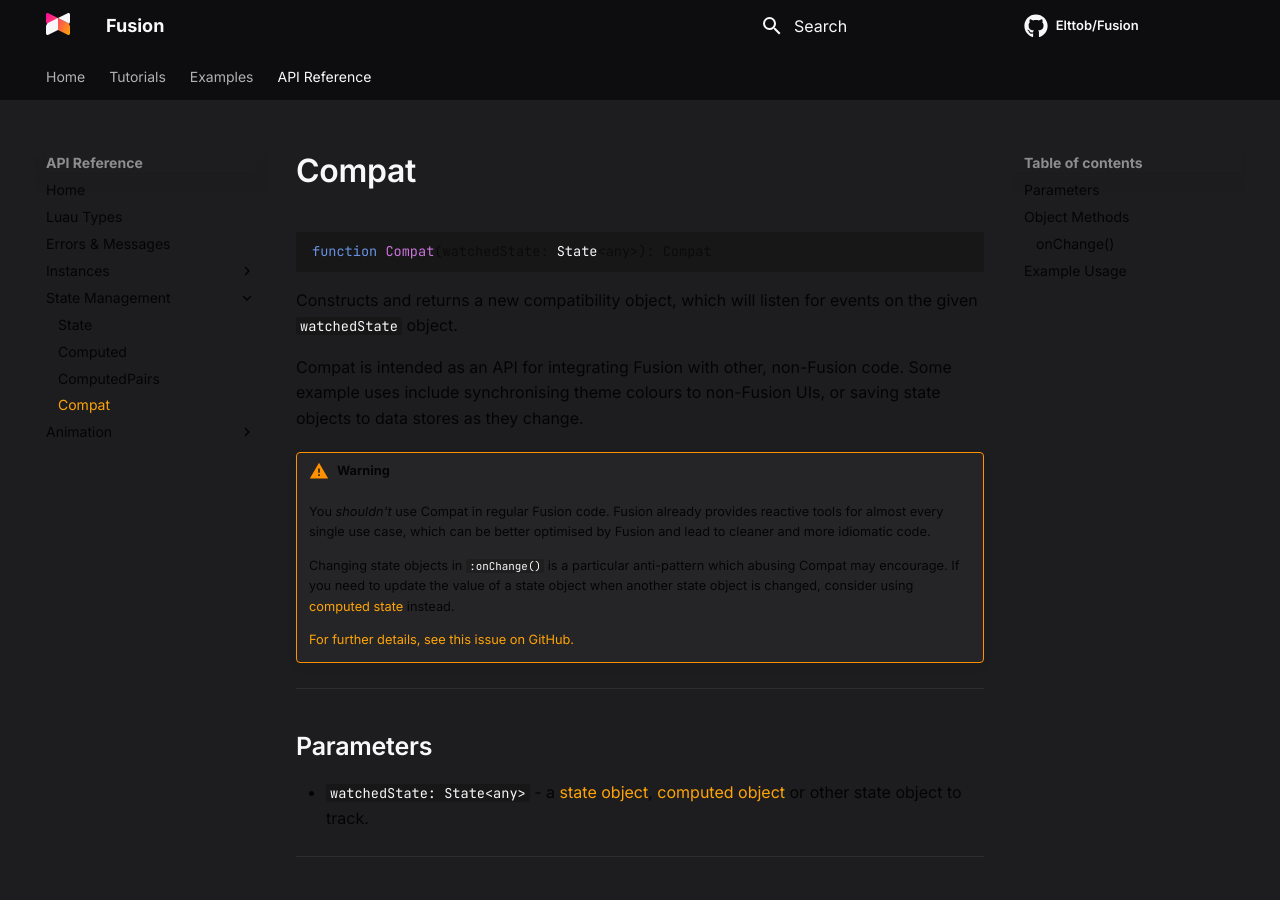
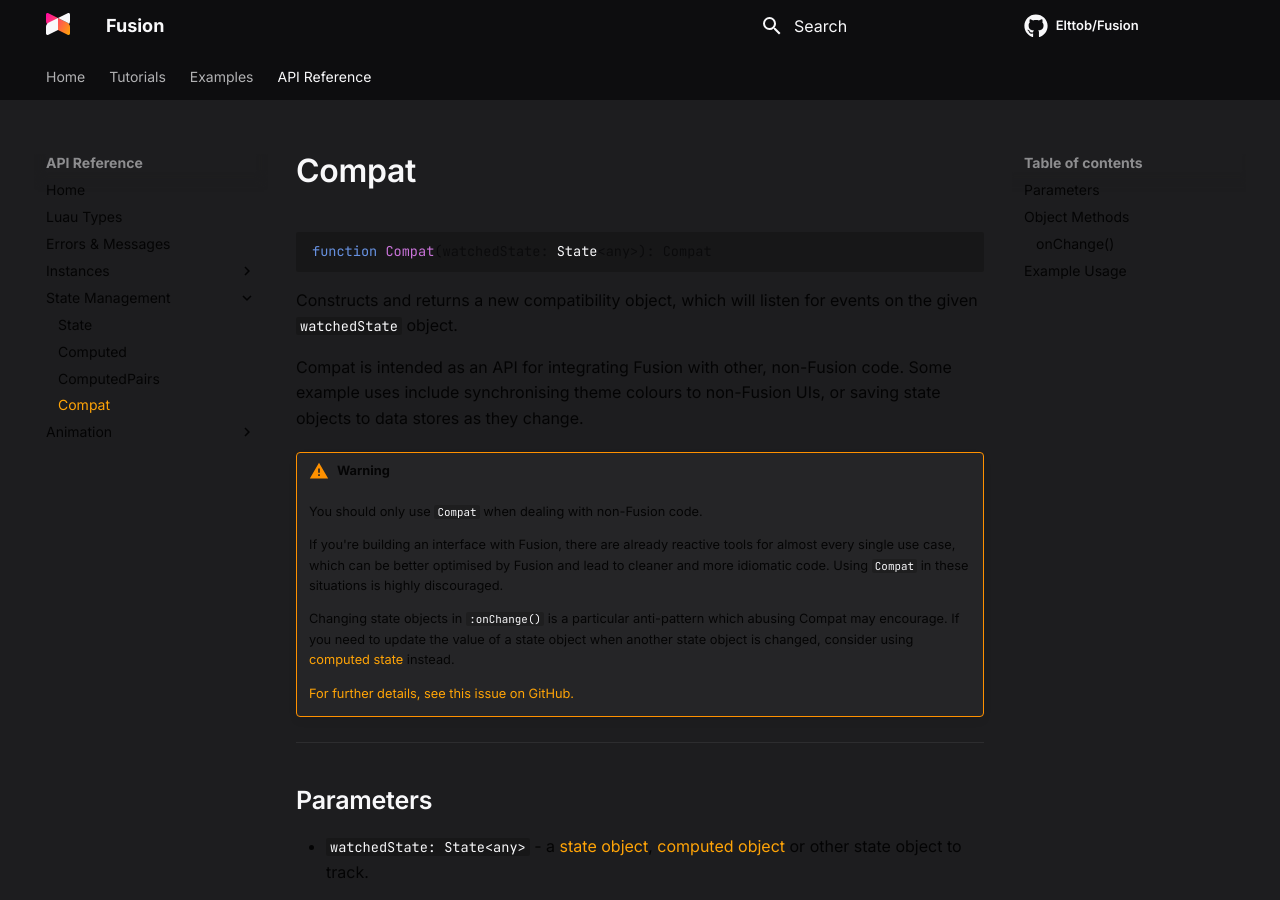
Before and after one commit to dphfox/Fusion, an MkDocs documentation site: the page built from docs/api-reference/api/compat.md, in a window 1280 px wide and 900 px high. Built offline with MkDocs 1.6.1 and Material for MkDocs 9.7.7, drawn with Linux system fonts in a browser that asks for light colours; comment, search, counter and statistics services are not loaded.

Commit message:
Reword warning in Compat API docs

```diff
--- a/docs/api-reference/api/compat.md
+++ b/docs/api-reference/api/compat.md
@@ -10,9 +10,12 @@ Some example uses include synchronising theme colours to non-Fusion UIs, or
 saving state objects to data stores as they change.
 
 !!! warning
-	You *shouldn't* use Compat in regular Fusion code. Fusion already provides
-	reactive tools for almost every single use case, which can be better
-	optimised by Fusion and lead to cleaner and more idiomatic code.
+	You should only use `Compat` when dealing with non-Fusion code.
+
+	If you're building an interface with Fusion, there are already reactive
+	tools for almost every single use case, which can be better optimised by
+	Fusion and lead to cleaner and more idiomatic code. Using `Compat` in these
+	situations is highly discouraged.
 
 	Changing state objects in `:onChange()` is a particular anti-pattern which
 	abusing Compat may encourage. If you need to update the value of a state
```
